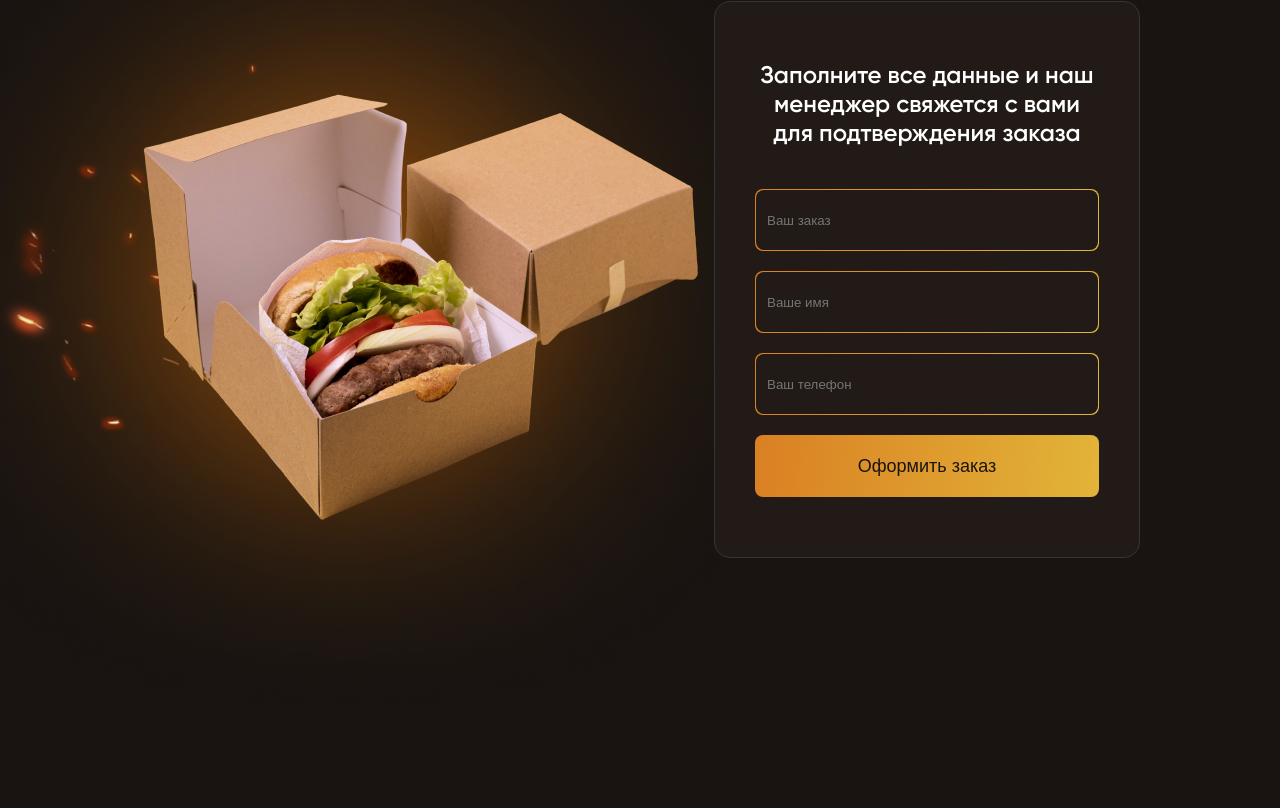
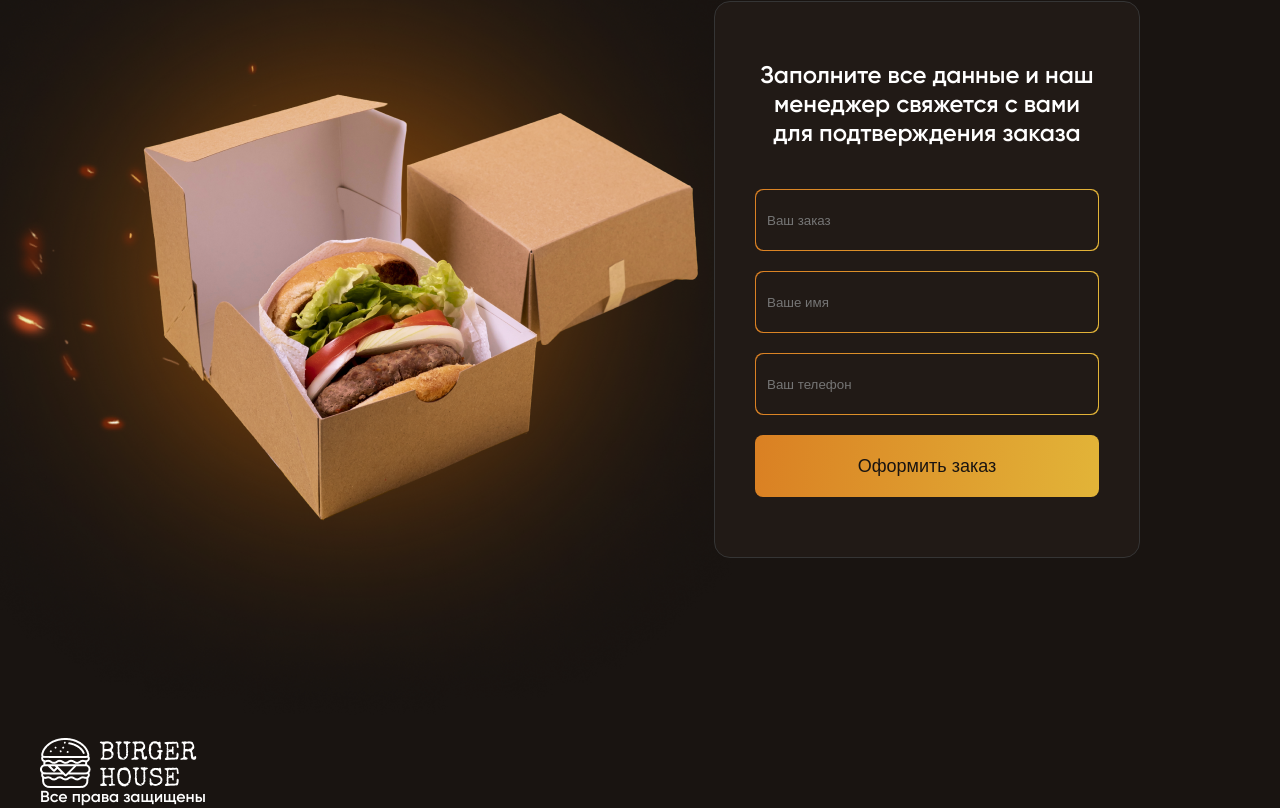
Before and after one commit to byzaya/frontend-intensive, a plain HTML site: page index.html in a window 1280 px wide. Shown: the part 3265-4073 px from the top of the page. Before the commit the page ends 4003 px from the top, so only its background shows below. Drawn offline with Linux system fonts and the light colour scheme.

Commit message:
add footer html

```diff
--- a/index.html
+++ b/index.html
@@ -291,5 +291,14 @@
     </div>
 </section>
 
+<footer class="footer">
+    <div class="container">
+        <div class="logo">
+            <img src="images/logo.png" alt="Logo">
+        </div>
+        <div class="rights">Все права защищены</div>
+    </div>
+</footer>
+
 </body>
 </html>
```
